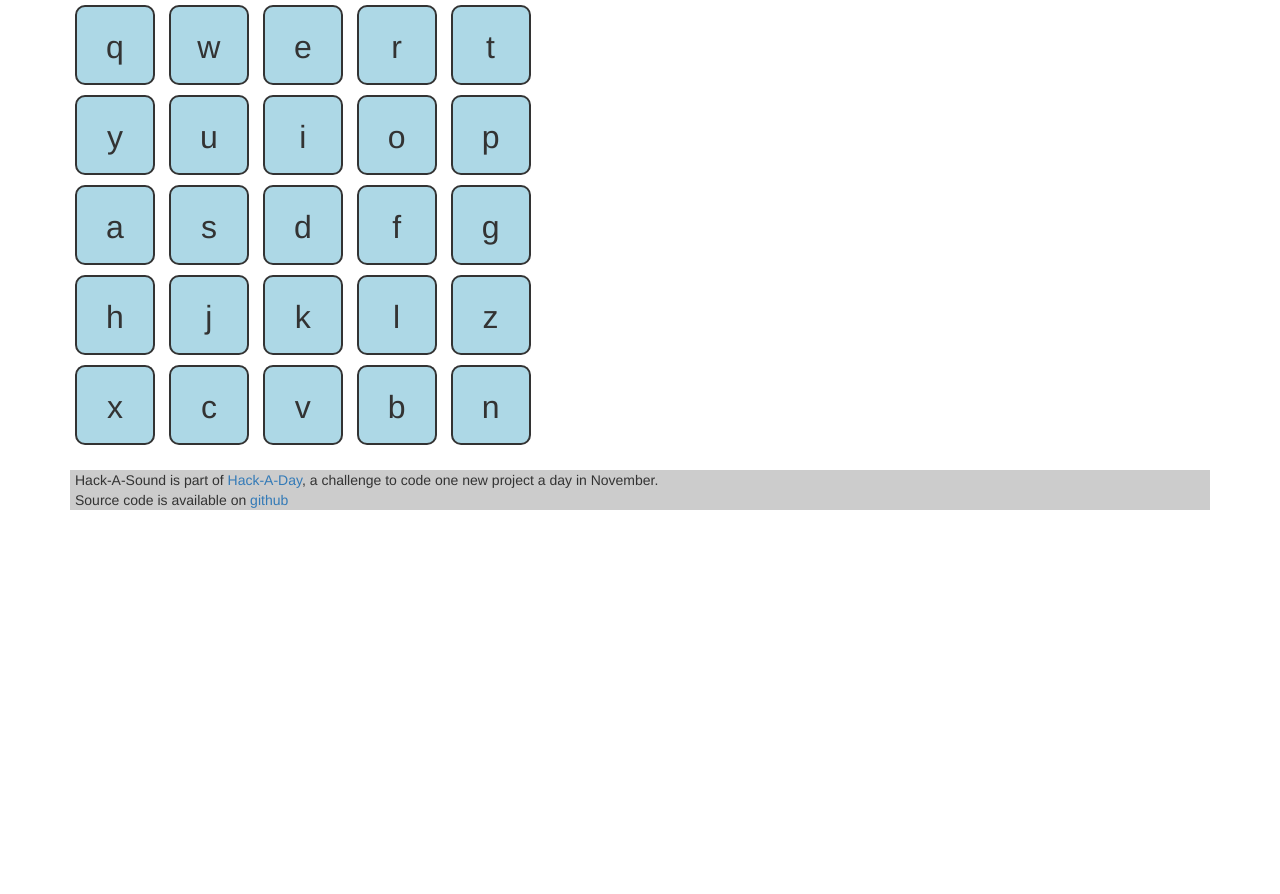
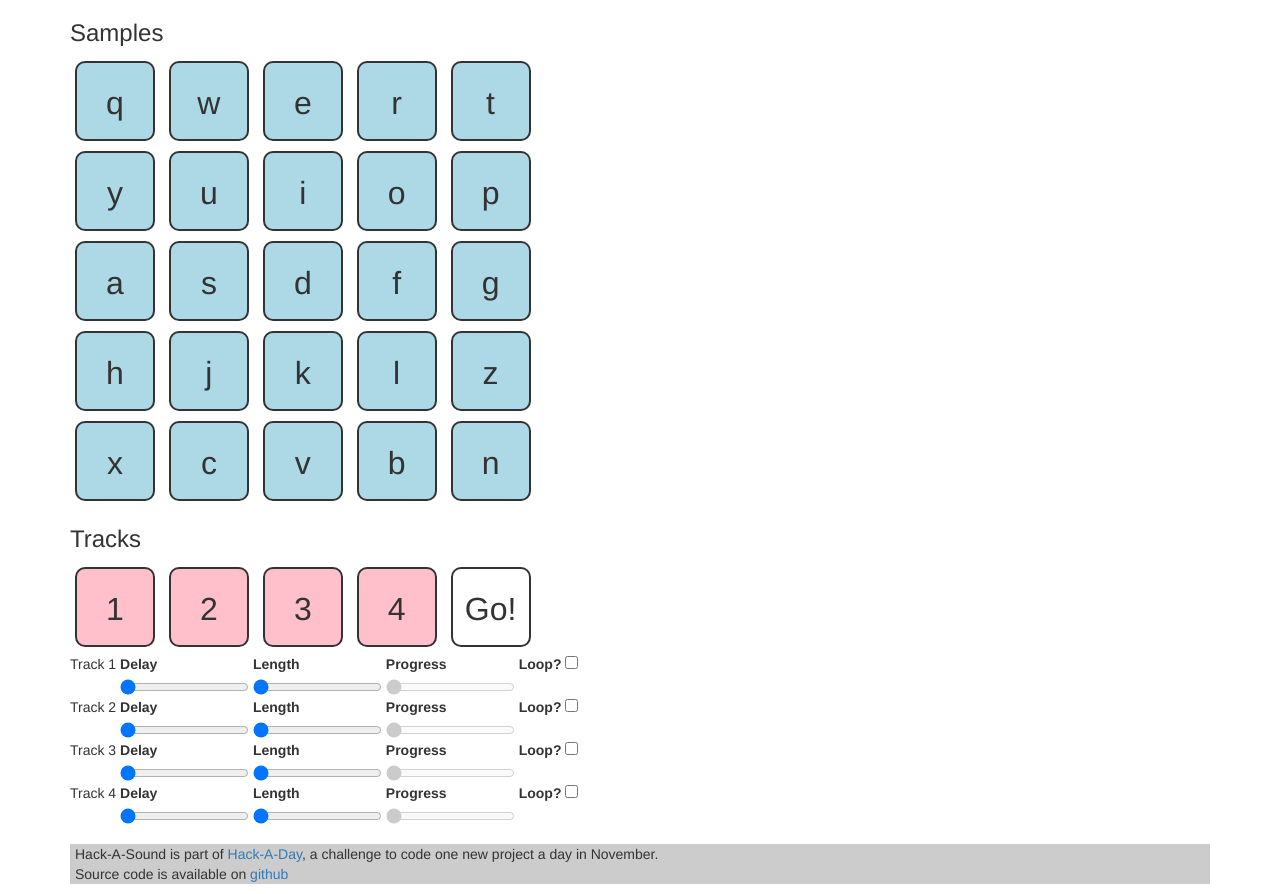
Before and after one commit to za3k/day15_sound, a Flask app: page / in a window 1280 px wide. Shown: the part 142-1036 px from the top of the page. Before the commit the page ends 652 px from the top, so only its background shows below. Run offline with Flask 2, Linux system fonts and the light colour scheme; some libraries are stand-ins or nearby versions.

Commit message:
Add tracks, delay, loops, and length limiter

```diff
--- a/static/index.js
+++ b/static/index.js
@@ -4,21 +4,176 @@ const KeyManager = new Keys();
 KeyManager.onShift = function(shiftDown) {
     $(".button").toggleClass("shiftdown", shiftDown);
 }
+function positiveMod(a, b) { return ((a%b)+b)%b; }
+
+const g = {
+    tracks: [],
+    samples: {},
+}
+
+class Track {
+    sequence = []
+    position = 0
+    trackLength = 0
+    trackDelay = 0
+    playStartTime = 0
+    recordStartTime = 0
+    loops = false // Does the track loop forever?
+    playing = false
+    recording = false
+    constructor(e, key) {
+        this.e = e;
+        g.tracks.push(this);
+        KeyManager.bindKey(e, key, {
+            keyDown: this.togglePlay.bind(this),
+            keyShiftDown: this.toggleRecord.bind(this),
+            mouseDown: this.togglePlay.bind(this),
+            mouseShiftDown: this.toggleRecord.bind(this),
+        });
+        $(this.e).toggleClass("empty", this.sequence.length == 0);
+    }
+    play() {
+        if (this.playing) this.stop();
+        if (this.sequence.length == 0) return; // Deal with zero-length loops
+        this.playing = true;
+        $(this.e).toggleClass("playing", true);
+
+        this.position = 0;
+        this.setProgress(0);
+        this.scheduledTimeout = setTimeout(() => {
+            this.playStartTime = Date.now();
+            this.scheduleNextPlayTick();
+        }, this.trackDelay);
+    }
+    stop() {
+        this.playing = false;
+        $(this.e).toggleClass("playing", false);
+
+        clearTimeout(this.scheduledTimeout);
+    }
+    static stopAll() {
+        g.tracks.forEach((track) => { track.stop() })
+    }
+    static playAll() {
+        g.tracks.forEach((track) => { track.play() })
+    }
+    playOthers() {
+        // Play all the tracks EXCEPT this one
+        g.tracks.forEach((track) => { if (track != this) track.play() } )
+    }
+    playTick() {
+        if (!this.playing) return;
+        if (this.sequence[this.position].startTime <= this.trackLength) {
+            this.sequence[this.position].sample.play();
+        }
+        this.position++;
+        this.scheduleNextPlayTick();
+    }
+    scheduleNextPlayTick() {
+        const elapsed = Date.now() - this.playStartTime;
+        this.setProgress(elapsed);
+        if (!this.loops && this.position >= this.sequence.length) {
+            this.stop();
+            return;
+        }
+
+        this.position = this.position % this.sequence.length;
+        const nextTime = this.sequence[this.position].startTime;
+        let waitTime = nextTime - elapsed
+        if (this.loops) waitTime = positiveMod(waitTime, this.trackLength);
+        waitTime = Math.max(waitTime, 0);
+        this.scheduledTimeout = setTimeout(this.playTick.bind(this), waitTime);
+    }
+    togglePlay() {
+        if (this.recording) this.recordEnd();
+        if (this.playing) this.stop();
+        else this.play();
+    }
+    toggleRecord() {
+        if (this.recording) this.recordEnd()
+        else this.recordStart();
+    }
+    recordStart() {
+        if (this.recording) return;
+        this.recording = true;
+        $(this.e).toggleClass("recording", true);
+        $(this.e).toggleClass("empty", true);
+
+        this.recordStartTime = Date.now();
+        this.sequence = []; // Clear track
+
+        Track.stopAll();
+        this.playOthers(); // Accompany by other tracks to make it clearer to record
+    }
+    recordEnd() {
+        if (!this.recording) return;
+        this.recording = false;
+        $(this.e).toggleClass("recording", false);
+
+        Track.stopAll();
+        let trackDelay = 0;
+        this.setTrackDelay(this.sequence.length == 0 ? 0 : this.sequence[0].startTime);
+        this.setTrackLength(Date.now() - this.recordStartTime - this.trackDelay); // Doesn't take into account the length of the last play sample, because we don't know sample lengths
+        for (let i=0; i<this.sequence.length; i++) this.sequence[i].startTime -= this.trackDelay;
+        $(this.e).toggleClass("empty", this.sequence.length == 0);
+    }
+    recordSamplePlayed(sample) {
+        if (!this.recording) return;
+        this.sequence.push({
+            startTime: Date.now() - this.recordStartTime,
+            sample: sample,
+        })
+    }
+    setTrackDelay(trackDelay) {
+        this.trackDelay = trackDelay;
+        this.s.trackDelay.val(trackDelay);
+    }
+    setTrackLength(trackLength) {
+        this.trackLength = trackLength;
+        this.s.trackLength.val(trackLength);
+        this.s.progress.attr("max", trackLength);
+    }
+    setProgress(elapsed) {
+        this.s.progress.val(elapsed % this.trackLength);
+    }
+    attachSettings(e) {
+        e = $(e);
+        this.s = {
+            trackDelay: e.find(".setting-delay"),
+            loops: e.find(".setting-loops"),
+            trackLength: e.find(".setting-length"),
+            progress: e.find(".setting-progress"),
+        };
+        e.find(".setting-label").text(`Track ${$(this.e).text()}`);
+        this.s.trackDelay.on('input', () => {
+            this.trackDelay = Number(this.s.trackDelay.val());
+        });
+        this.s.trackLength.on('input', () => {
+            this.trackLength = Number(this.s.trackLength.val());
+        });
+        this.s.loops.on('input', () => {
+            this.loops = this.s.loops[0].checked;
+            $(this.e).toggleClass("loops", this.loops);
+        });
+    }
+}
 
 class Sample {
-    constructor(e) {
+    constructor(e, key) {
         this.e = e;
         this.setSound("generated", this.generate());
-        KeyManager.bindKey(e, null, {
-            down: this.play.bind(this),
-            shiftDown: this.startRecord.bind(this),
-            shiftUp: this.stopRecord.bind(this),
-            mouseDown: this.play.bind(this),
-            shiftMouseDown: this.startRecord.bind(this),
-            shiftMouseUp: this.stopRecord.bind(this),
-            ctrlMouseDown: this.regenerate.bind(this),
+        g.samples[this.id()] = this;
+        KeyManager.bindKey(e, key, {
+            keyDown: this.playHuman.bind(this),
+            keyShiftDown: this.startRecord.bind(this),
+            keyShiftUp: this.stopRecord.bind(this),
+            mouseDown: this.playHuman.bind(this),
+            mouseShiftDown: this.startRecord.bind(this),
+            mouseShiftUp: this.stopRecord.bind(this),
+            mouseCtrlDown: this.regenerate.bind(this),
         });
     }
+    id() { return this.e.id }
     setSound(type, sound) {
         this.e.classList.remove("generated");
         this.e.classList.remove("recorded");
@@ -37,7 +192,13 @@ class Sample {
         this.setSound("generated", this.generate());
         this.sound.play();
     }
-    play() {
+    playHuman() {
+        g.tracks.forEach((track) => {
+            track.recordSamplePlayed(this);
+        });
+        this.play();
+    }
+    play(human) {
         this.sound.play();
     }
     async startRecord() {
@@ -61,7 +222,31 @@ class Sample {
 }
 
 window.onload = () => {
-    $(".sample").each(function() {
-        new Sample(this)
+    // Sample buttons
+    const sampleKeys = ["q", "w", "e", "r", "t", "y", "u", "i", "o", "p",
+                "a", "s", "d", "f", "g", "h", "j", "k", "l",
+                "z", "x", "c", "v", "b", "n", "m"];
+    $(".sample").each(function(i) {
+        new Sample(this, sampleKeys[i])
+    });
+
+    // Track buttons
+    const trackKeys = ["1", "2", "3", "4", "5", "6", "7", "8", "9", "0"];
+    $(".track").each(function(i) {
+        new Track(this, trackKeys[i])
+    });
+    $(".track-settings").each(function(i) {
+        g.tracks[i].attachSettings(this);
+    });
+
+    // Global "Go" button
+    const go = $(".go")[0];
+    let allPlaying = false;
+    KeyManager.bindKey(go, "Go!", {
+        mouseDown: () => {
+            if (!allPlaying) Track.playAll();
+            else Track.stopAll();
+            allPlaying = !allPlaying;
+        }
     });
 };
--- a/static/style.css
+++ b/static/style.css
@@ -1,6 +1,6 @@
 /* -- This specific Hack-A-Day project -- */
 
-.sample {
+.button {
     height: 80px;
     width: 80px;
     line-height: 80px;
@@ -27,6 +27,31 @@
     background-color: lightgreen;
 }
 
+.track {
+    background-color: #77F;
+}
+
+.track.loops {
+    border-color: green;
+    filter: drop-shadow(5px 5px 2px green)
+}
+
+.track.empty {
+    background-color: pink;
+}
+
+.track.recording {
+    background-color: red;
+}
+
+.track.playing {
+    background-color: orange;
+}
+
+.track-settings > * {
+    display: inline-block;
+}
+
 /* -- All Hack-A-Day projects -- */
 .about {
     white-space: pre-wrap;
--- a/templates/index.html
+++ b/templates/index.html
@@ -14,6 +14,7 @@
 
 {% block content %}
 <div class="samples">
+    <h3>Samples</h3>
     {% for i in range(5) %}
         <div>
         {% for i in range(5) %}
@@ -23,6 +24,34 @@
     {% endfor %}
 </div>
 
-<div class="loops">
+<div class="tracks">
+    <h3>Tracks</h3>
+    {% for i in range(4) %}
+        <div class="track button" id="track-{{ loop.index }}"></div>
+    {% endfor %}
+    <div class="go button" id="go-1">Go</div>
+</div>
+<div class="tracks">
+    {% for i in range(4) %}
+        <div class="track-settings" id="track-settings-{{ loop.index }}">
+            <span class="setting-label"></span>
+            <div>
+                <label>Delay</label>
+                <input type="range", min="0", max="10000" value="0", class="setting-delay">
+            </div>
+            <div>
+                <label>Length</label>
+                <input type="range", min="0", max="10000" value="0", class="setting-length">
+            </div>
+            <div>
+                <label>Progress</label>
+                <input type="range", min="0", max="10" value="0", class="setting-progress" disabled="disabled">
+            </div>
+            <div>
+                <label>Loop?</label>
+                <input type="checkbox" class="setting-loops">
+            </div>
+        </div>
+    {% endfor %}
 </div>
 {% endblock %}
```
Also changed, not shown: static/js/key.js (+50 -40 lines).
